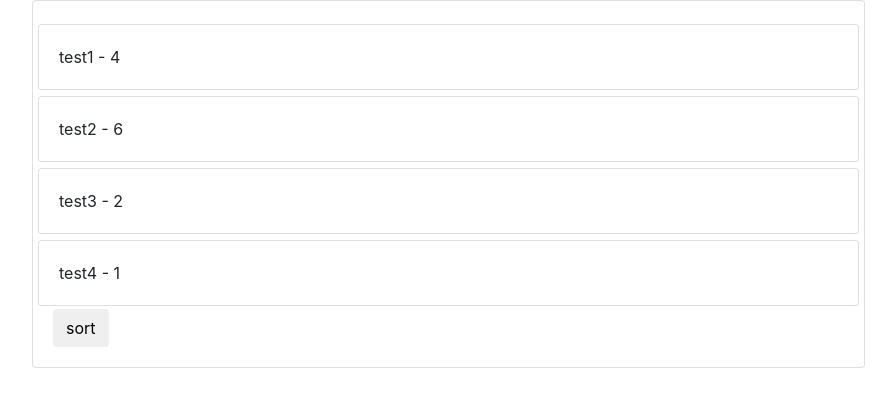
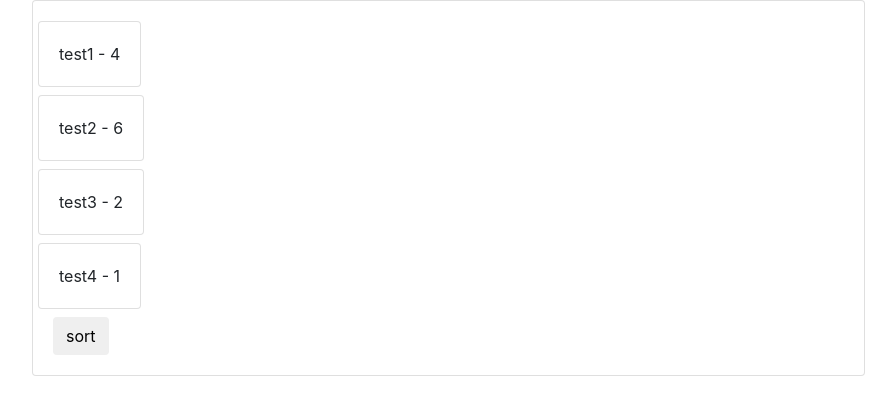
Before and after one commit to SquaredSee/dnd_app, a React (Create React App) app: page / in a window 1280 px wide. Shown: the top 394 px of the page, without its empty margins (53-949 px from the left). Built offline with nearby package versions, Linux system fonts and the light colour scheme.

Commit message:
update card styling

```diff
--- a/src/InitiativeTracker/Entry.css
+++ /dev/null
@@ -1,4 +0,0 @@
-.entry {
-    margin: 3px 0;
-    width: 100%;
-}
--- a/src/InitiativeTracker/Entry.js
+++ b/src/InitiativeTracker/Entry.js
@@ -1,8 +1,7 @@
 import React from 'react';
-import './Entry.css';
 
 const Entry = (props) => (
-  <div className="card entry">
+  <div className="card mb-2">
     <div className="card-body">{props.name} - {props.score}</div>
   </div>
 );
```
